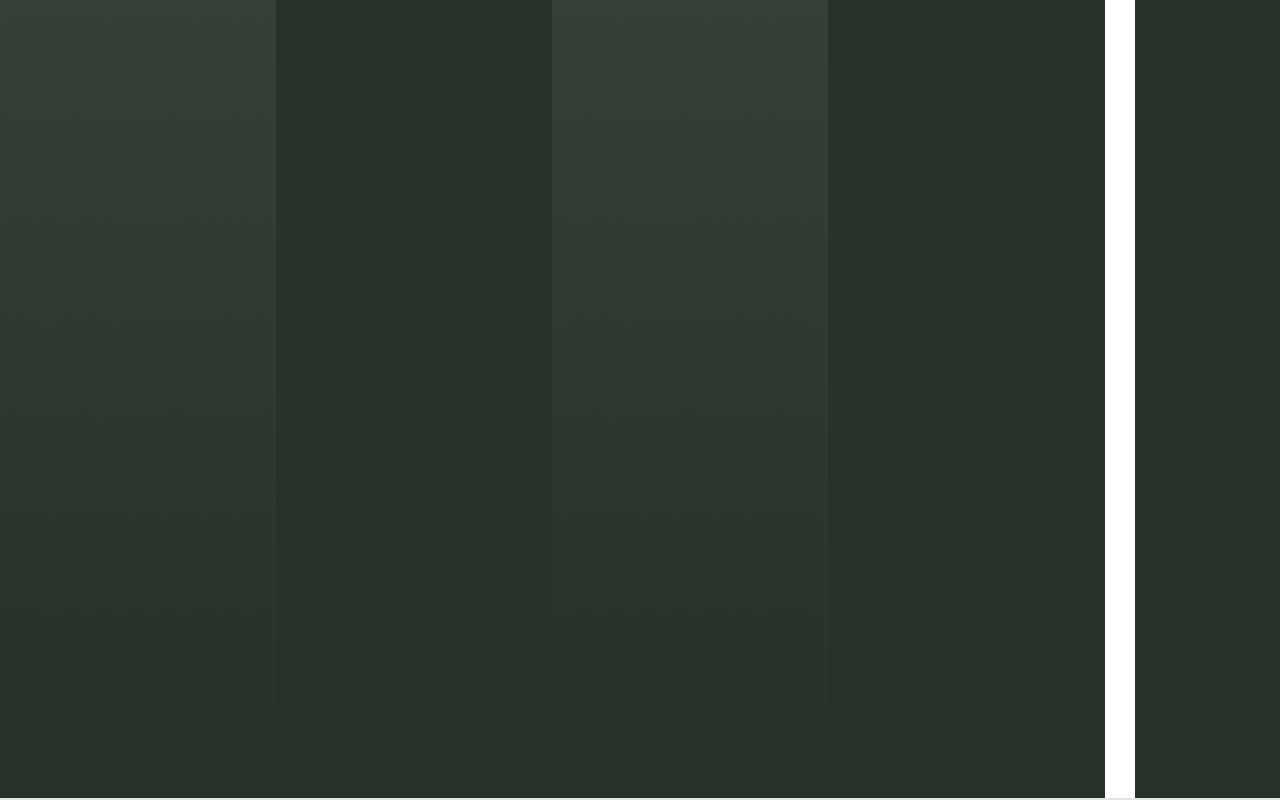
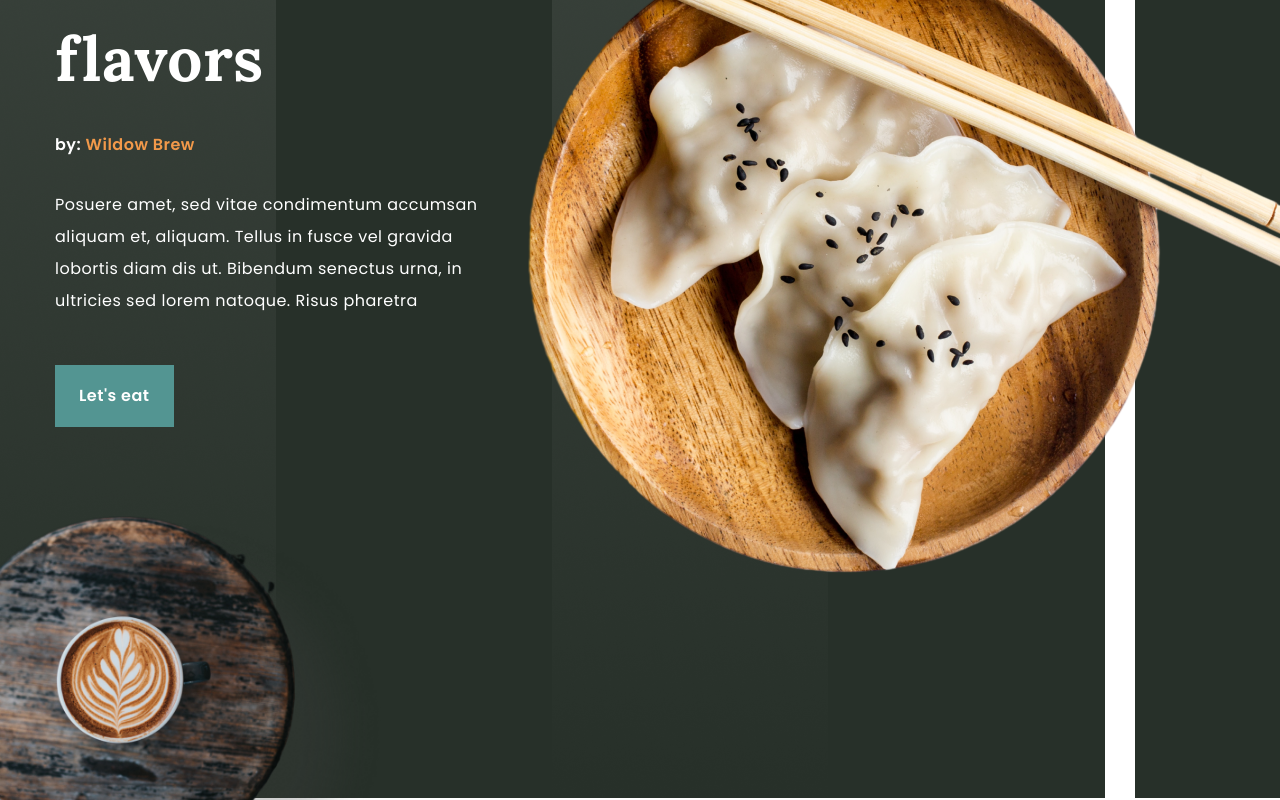
Before and after one commit to Fred-omojole/yels-restaurant-app, a Next.js app: page / in a window 1280 px wide. Shown: the part 300-1100 px from the top of the page. Built offline with nearby package versions, Linux system fonts and the light colour scheme.

Commit message:
hero complete

```diff
--- a/src/app/page.tsx
+++ b/src/app/page.tsx
@@ -7,6 +7,7 @@
    <main className='w-full max-w-[1440px] bg-white mx-auto overflow-hidden'>
    <Hero />
     {/* <StyleGuide /> */}
+    <div className='h-[4000px]'></div>
   </main>
   )
 }
--- a/src/components/Hero.tsx
+++ b/src/components/Hero.tsx
@@ -1,14 +1,78 @@
 "use client"
 
-import image from "next/image"
+import Image from "next/image"
 import {motion} from "framer-motion"
 import {fadeIn} from "../../variants"
 import {Button} from "./ui/button"
+import { Viewport } from "@radix-ui/react-select"
 
 const Hero = () => {
   return (
-    <section className=" bg-hero bg-no-repeat relative xl:h-[1098px]">
-        Hero
+    <section className=" bg-hero bg-no-repeat relative xl:h-[1098px] py-40 pb-32 xl:py-0" id= "home">
+        <div className="container mx-auto">
+{/* text & images */}
+<div className="flex items-center xl:h-[960px]">
+    {/* text */}
+    <div className="w-full xl:max-w-[460px] text-center xl:text-left">
+
+        < motion.h1
+        variants={fadeIn("down", 0.4)}
+         initial="hidden"
+         whileInView={"show"}
+        viewport={{once:false, amount:0.4}}
+
+         className="text-white mb-7">
+            A taste of local <br /> flavors
+        </motion.h1>
+        <motion.p
+        variants={fadeIn("down", 0.2)}
+        initial="hidden"
+        whileInView={"show"}
+        viewport={{once:false, amount:0.4}}
+
+        className="text-white font-semibold mb-7">
+            by: <span className="text-orange"> Wildow Brew</span>
+        </motion.p>
+        <motion.p
+        variants={fadeIn("down",0.6)}
+        initial="hidden"
+        whileInView={"show"}
+        viewport={{once:false, amount:0.4}}
+
+        className="text-white mb-12 max-w-lg mx-auto xl:max-w-none xl:mx-0 ">
+        Posuere amet, sed vitae condimentum accumsan aliquam et, aliquam. Tellus in fusce vel gravida lobortis diam dis ut. Bibendum senectus urna, in ultricies sed lorem natoque. Risus pharetra
+        </motion.p>
+        <motion.div
+       variants={fadeIn("down",0.8)}
+       initial="hidden"
+       whileInView={"show"}
+       viewport={{once:false, amount:0.4}}
+        >
+        <Button className=" transition hover:ease-in-out duration-500 ">Let's eat</Button>
+    </motion.div>
+    </div>
+    {/* image */}
+    <motion.div
+    variants={fadeIn("up", 0.8)}
+    initial="hidden"
+    whileInView={"show"}
+    viewport={{once:false, amount:0.2}}
+
+    className="hidden xl:flex xl:absolute xl:top-[200px] xl:right-0" >
+        <Image src= "/hero/plate.png" width={756} height= {682} alt=""/>
+    </motion.div>
+ </div>
+</div>
+{/* coffee img */}
+<motion.div
+variants={fadeIn("up", 1.2)}
+initial="hidden"
+whileInView={"show"}
+viewport={{once:false, amount:0.1}}
+
+className="hidden xl:flex xl:relative xl:-top-36">
+    <Image src ="/hero/coffee.png" width={386} height={404} alt=""/>
+</motion.div>
         </section>
   )
 }
```
